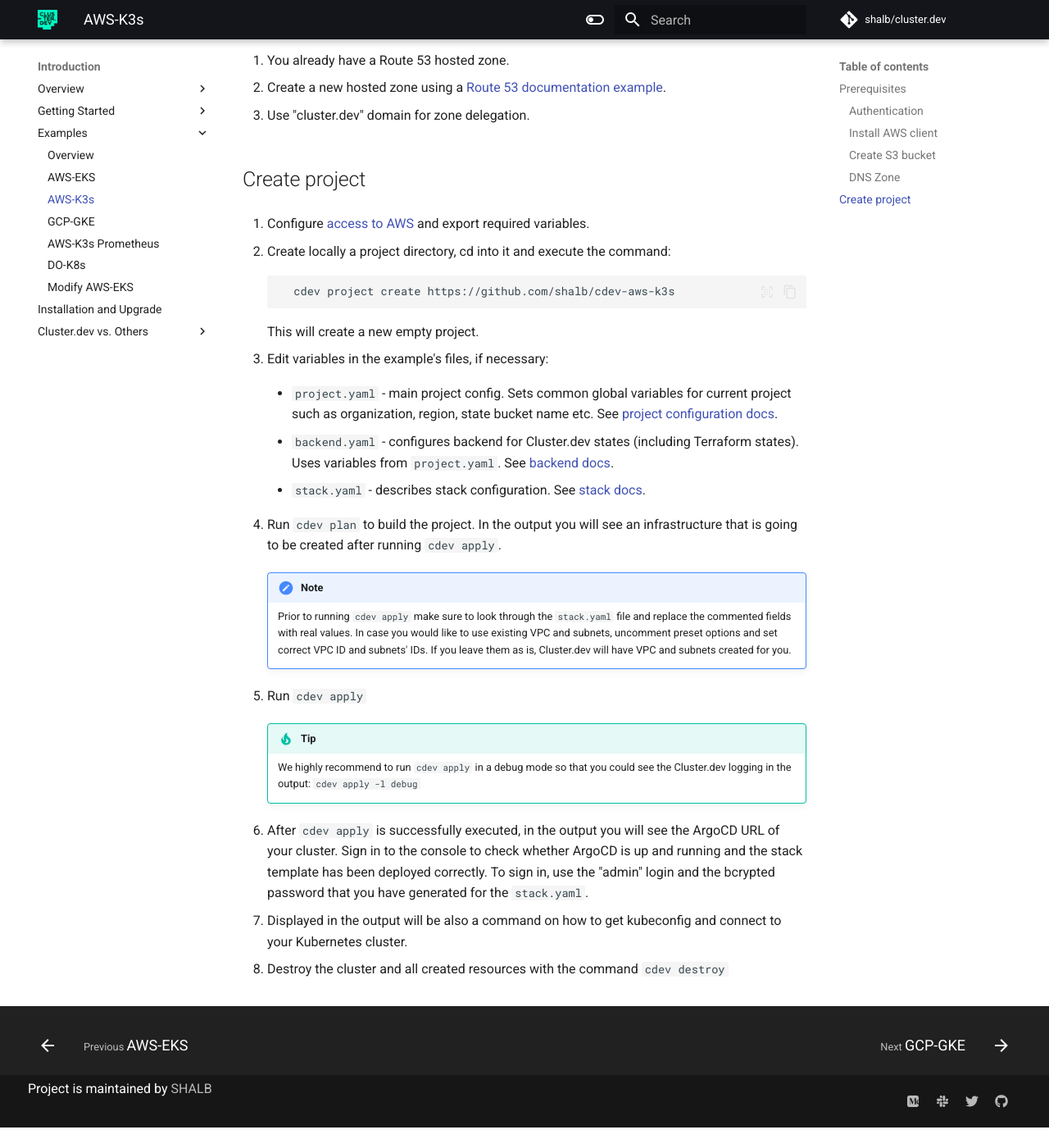
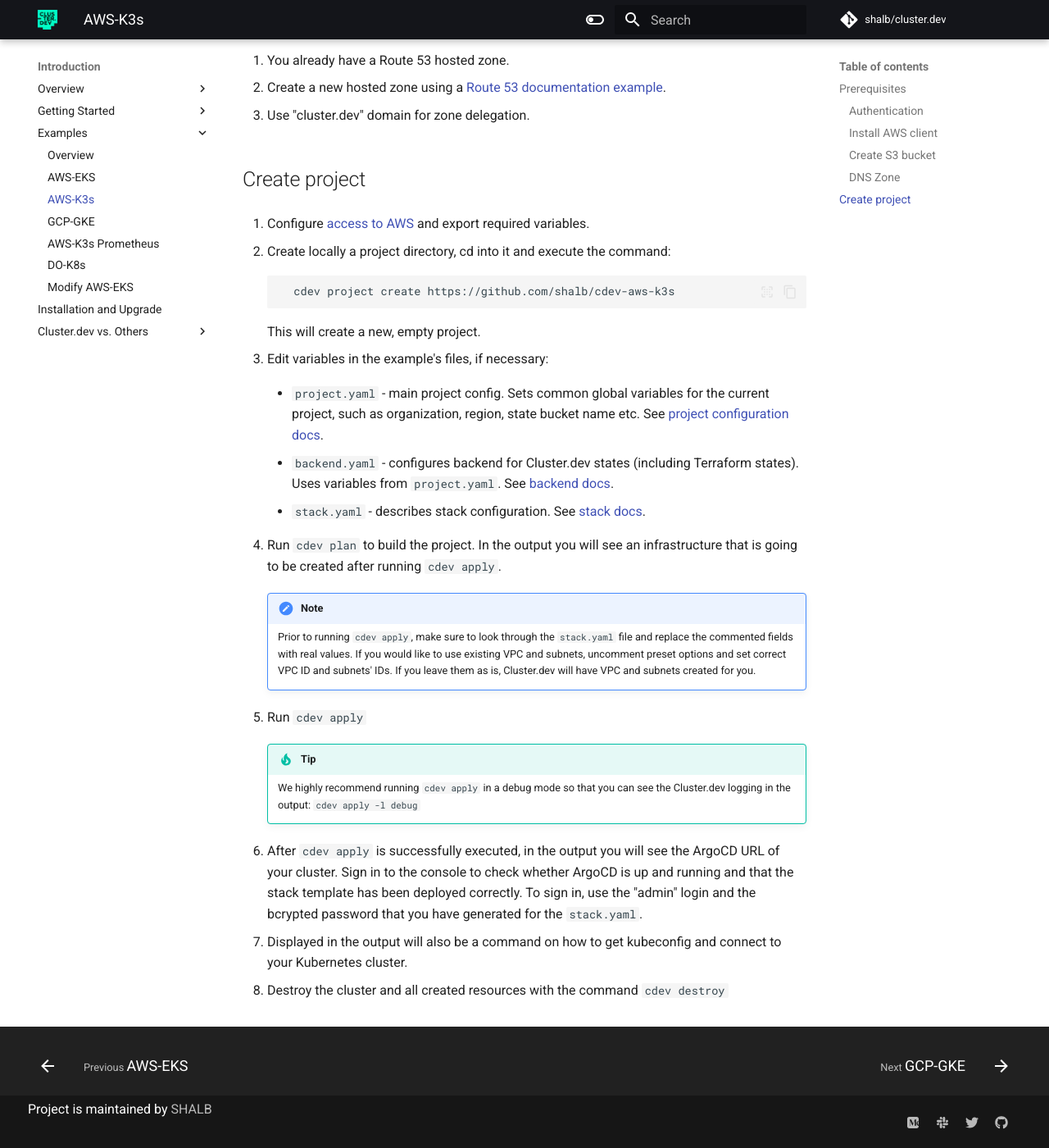
Before and after one commit to shalb/cluster.dev, an MkDocs documentation site: the page built from docs/examples-aws-k3s.md, in a window 1280 px wide and 1400 px high, scrolled down 2358 px. Shown: the whole window at 82% size. Built offline with MkDocs 1.6.1 and Material for MkDocs 9.7.7, drawn with Linux system fonts in a browser that asks for light colours; comment, search, counter and statistics services are not loaded; before the commit the page ends 3733 px from its top, so only the background shows below that; some of the changed text lies outside the part shown.

Commit message:
Add grammar suggestions to Examples section

````diff
--- a/docs/examples-aws-k3s.md
+++ b/docs/examples-aws-k3s.md
@@ -1,6 +1,6 @@
 # AWS-K3s
 
-Cluster.dev uses [stack templates](https://docs.cluster.dev/stack-templates-overview/) to generate users' projects in a desired cloud. AWS-K3s is a stack template that creates and provisions Kubernetes clusters in AWS cloud by means of k3s utility.
+Cluster.dev uses [stack templates](https://docs.cluster.dev/stack-templates-overview/) to generate users' projects in a desired cloud. AWS-K3s is a stack template that creates and provisions Kubernetes clusters in AWS cloud by means of K3s utility.
 
 On this page you will find guidance on how to create a K3s cluster on AWS using one of the Cluster.dev prepared samples – the [AWS-K3s](https://github.com/shalb/cdev-aws-k3s) stack template. Running the example code will have the following resources created:
 
@@ -41,7 +41,7 @@
 !!! Info
     Please note that you have to use IAM user with granted administrative permissions.
 
-* **Environment variables**: provide your credentials via the `AWS_ACCESS_KEY_ID` and `AWS_SECRET_ACCESS_KEY`, the environment variables that represent your AWS Access Key and AWS Secret Key. You can also use the `AWS_DEFAULT_REGION` or `AWS_REGION` environment variable to set region, if needed. Example usage:
+* **Environment variables**: provide your credentials via the `AWS_ACCESS_KEY_ID` and `AWS_SECRET_ACCESS_KEY`, the environment variables that represent your AWS Access Key and AWS Secret Key. You can also use the `AWS_DEFAULT_REGION` or `AWS_REGION` environment variable to set a region, if needed. Example usage:
 
     ```bash
     export AWS_ACCESS_KEY_ID="MYACCESSKEY"
@@ -74,7 +74,7 @@
 
 ### Install AWS client
 
-If you don't have the AWS CLI installed, refer to AWS CLI [official installation guide](https://docs.aws.amazon.com/cli/latest/userguide/install-cliv2-linux.html), or use commands from the example:
+If you don't have the AWS CLI installed, refer to the AWS CLI [official installation guide](https://docs.aws.amazon.com/cli/latest/userguide/install-cliv2-linux.html), or use commands from the example:
 
 ```bash
 curl "https://awscli.amazonaws.com/awscli-exe-linux-x86_64.zip" -o "awscliv2.zip"
@@ -93,7 +93,7 @@
 
 ### DNS Zone
 
-In AWS-K3s stack template example you need to define a Route 53 hosted zone. Options:
+In AWS-K3s stack template example, you will need to define a Route 53 hosted zone. Options:
 
 1. You already have a Route 53 hosted zone.
 
@@ -110,11 +110,11 @@
     ```bash
       cdev project create https://github.com/shalb/cdev-aws-k3s
     ```
-    This will create a new empty project.
+    This will create a new, empty project.
 
 3. Edit variables in the example's files, if necessary:
 
-    * `project.yaml` - main project config. Sets common global variables for current project such as organization, region, state bucket name etc. See [project configuration docs](https://docs.cluster.dev/structure-project/).
+    * `project.yaml` - main project config. Sets common global variables for the current project, such as organization, region, state bucket name etc. See [project configuration docs](https://docs.cluster.dev/structure-project/).
 
     * `backend.yaml` - configures backend for Cluster.dev states (including Terraform states). Uses variables from `project.yaml`. See [backend docs](https://docs.cluster.dev/structure-backend/).
 
@@ -123,15 +123,15 @@
 4. Run `cdev plan` to build the project. In the output you will see an infrastructure that is going to be created after running `cdev apply`.
 
     !!! note
-        Prior to running `cdev apply` make sure to look through the `stack.yaml` file and replace the commented fields with real values. In case you would like to use existing VPC and subnets, uncomment preset options and set correct VPC ID and subnets' IDs. If you leave them as is, Cluster.dev will have VPC and subnets created for you.
+        Prior to running `cdev apply`, make sure to look through the `stack.yaml` file and replace the commented fields with real values. If you would like to use existing VPC and subnets, uncomment preset options and set correct VPC ID and subnets' IDs. If you leave them as is, Cluster.dev will have VPC and subnets created for you.
 
 5. Run `cdev apply`
 
     !!! tip
-        We highly recommend to run `cdev apply` in a debug mode so that you could see the Cluster.dev logging in the output: `cdev apply -l debug`
+        We highly recommend running `cdev apply` in a debug mode so that you can see the Cluster.dev logging in the output: `cdev apply -l debug`
 
-6. After `cdev apply` is successfully executed, in the output you will see the ArgoCD URL of your cluster. Sign in to the console to check whether ArgoCD is up and running and the stack template has been deployed correctly. To sign in, use the "admin" login and the bcrypted password that you have generated for the `stack.yaml`.
+6. After `cdev apply` is successfully executed, in the output you will see the ArgoCD URL of your cluster. Sign in to the console to check whether ArgoCD is up and running and that the stack template has been deployed correctly. To sign in, use the "admin" login and the bcrypted password that you have generated for the `stack.yaml`.
 
-7. Displayed in the output will be also a command on how to get kubeconfig and connect to your Kubernetes cluster.
+7. Displayed in the output will also be a command on how to get kubeconfig and connect to your Kubernetes cluster.
 
 8. Destroy the cluster and all created resources with the command `cdev destroy`
````
Also changed, not shown: docs/examples-aws-eks.md (+8 -8 lines), docs/examples-aws-k3s-prometheus.md (+11 -11 lines), docs/examples-do-k8s.md (+8 -8 lines).
